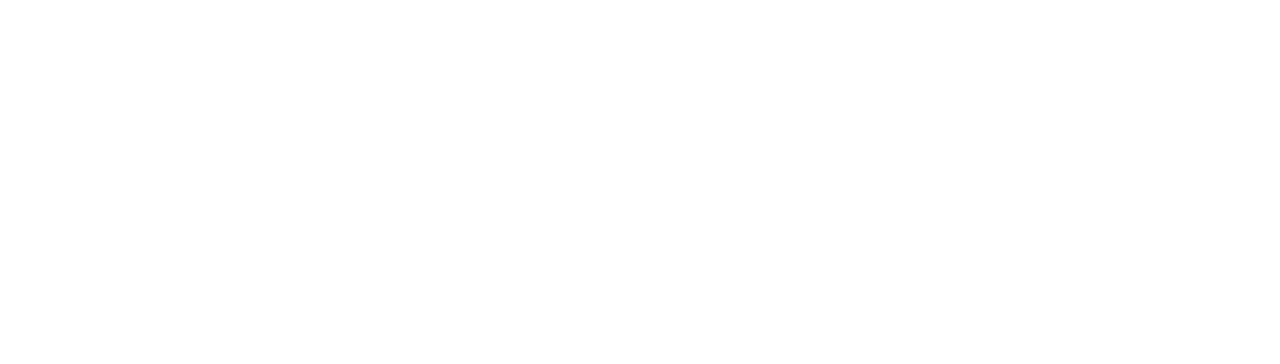
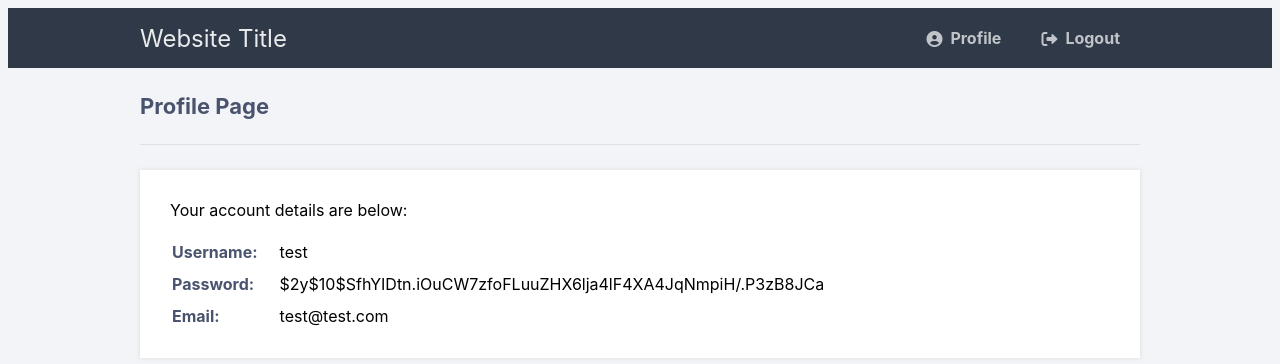
Before and after one commit to ilhammhrrm/009_Akhmad-Ilham-M_KPL, a PHP site: page /profile.php in a window 1280 px wide. Before the commit the part shown is empty. Shown: the top 364 px of the page. Run offline with PHP 8.4, Linux system fonts and the light colour scheme; a user stored in the database is signed in; data comes from the database, SQL or seed files in the repository.

Commit message:
Update profile.php

```diff
--- a/Tugas 2/Regristrasi dan login/profile.php
+++ b/Tugas 2/Regristrasi dan login/profile.php
@@ -23,3 +23,41 @@
 $stmt->fetch();
 $stmt->close();
 ?>
+<!DOCTYPE html>
+<html>
+	<head>
+		<meta charset="utf-8">
+		<title>Profile Page</title>
+		<link href="style2.css" rel="stylesheet" type="text/css">
+		<link rel="stylesheet" href="https://cdnjs.cloudflare.com/ajax/libs/font-awesome/6.2.0/css/all.min.css" integrity="sha512-xh6O/CkQoPOWDdYTDqeRdPCVd1SpvCA9XXcUnZS2FmJNp1coAFzvtCN9BmamE+4aHK8yyUHUSCcJHgXloTyT2A==" crossorigin="anonymous" referrerpolicy="no-referrer">
+	</head>
+	<body class="loggedin">
+		<nav class="navtop">
+			<div>
+				<h1>Website Title</h1>
+				<a href="profile.php"><i class="fas fa-user-circle"></i>Profile</a>
+				<a href="logout.php"><i class="fas fa-sign-out-alt"></i>Logout</a>
+			</div>
+		</nav>
+		<div class="content">
+			<h2>Profile Page</h2>
+			<div>
+				<p>Your account details are below:</p>
+				<table>
+					<tr>
+						<td>Username:</td>
+						<td><?=$_SESSION['name']?></td>
+					</tr>
+					<tr>
+						<td>Password:</td>
+						<td><?=$password?></td>
+					</tr>
+					<tr>
+						<td>Email:</td>
+						<td><?=$email?></td>
+					</tr>
+				</table>
+			</div>
+		</div>
+	</body>
+</html>
```
